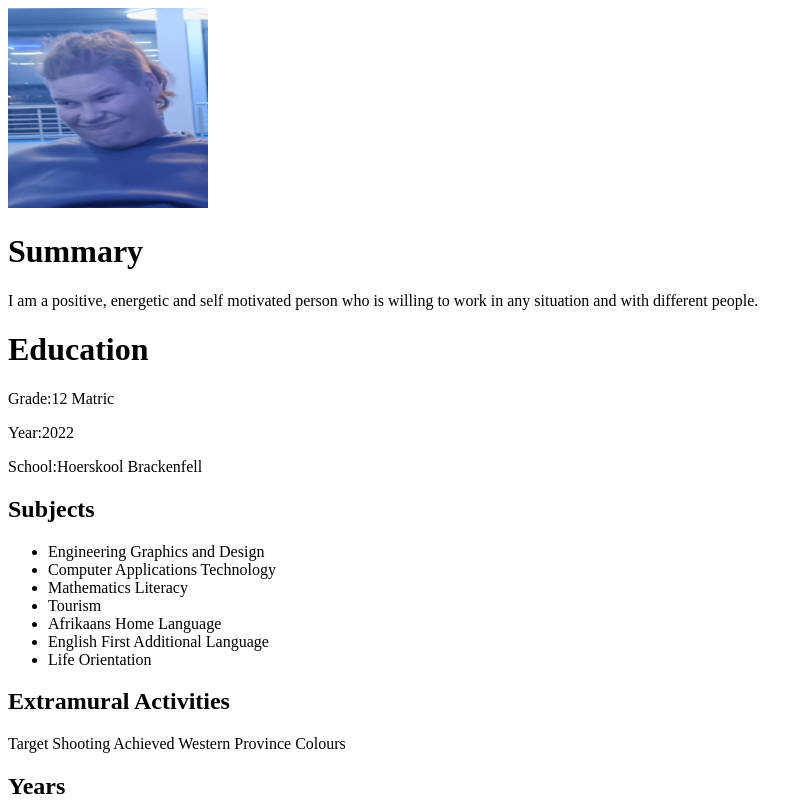
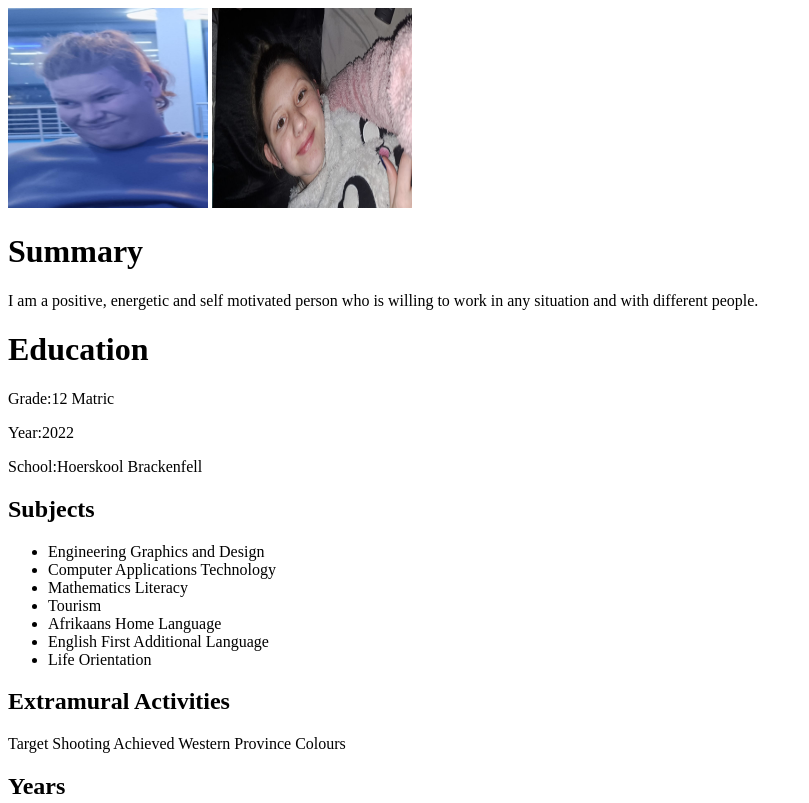
Before and after one commit to Werner771/HTML--PORTFOLIO-2, a plain HTML site: page index.html in a window 1280 px wide. Shown: the top 803 px of the page, without its empty margins (0-809 px from the left). Drawn offline with Linux system fonts and the light colour scheme.

Commit message:
Add files via upload

```diff
--- a/index.html
+++ b/index.html
@@ -7,6 +7,7 @@
 </head>
 <body>
     <img src="./Werner.jpeg" alt="Werner" width="200" height="200">
+    <img src="./WhatsApp Image 2025-07-21 at 19.13.23.jpeg" alt="Ryka" width="200" height="200">
     <h1>Summary</h1>
     <p>I am a positive, energetic and self motivated person who is willing to work in any situation and with different people.</p>
     <h1>Education</h1>
```
Also changed, not shown: WhatsApp Image 2025-07-21 at 19.13.23.jpeg (added).
